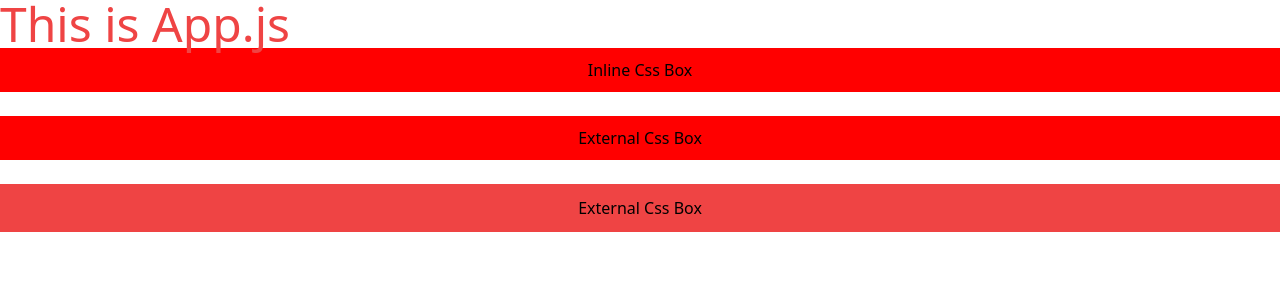
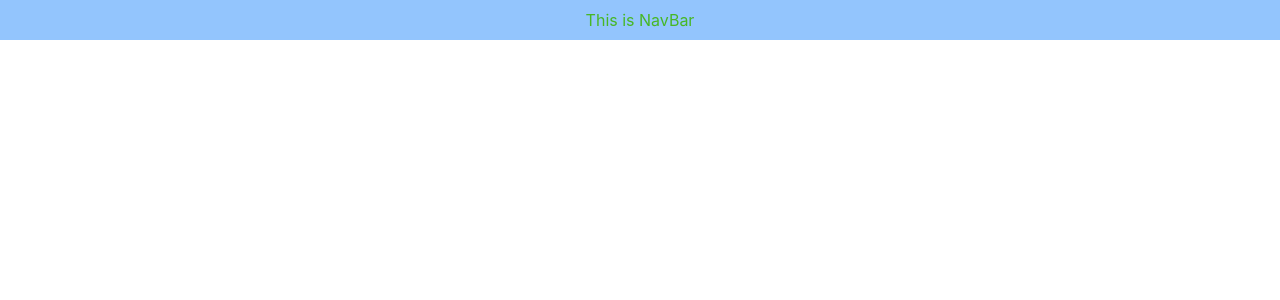
Before and after one commit to SethminiDisanayaka/RAD-React-App, a React (Create React App) app: page / in a window 1280 px wide. Shown: the top 300 px of the page. Built offline with nearby package versions, Linux system fonts and the light colour scheme.

Commit message:
add custom css for tailwind.config.js file and import to the NavBar.tsx file

```diff
--- a/src/App.tsx
+++ b/src/App.tsx
@@ -1,32 +1,14 @@
 import React from 'react';
 import logo from './logo.svg';
-import './App.css';
+// import './App.css';
+import {NavBar} from './view/Navbar/NavBar';
 import {findAllByDisplayValue} from "@testing-library/react";
 
 function App() {
   return (
       <div>
-        <h1 className={"text-5xl text-red-500"}>This is App.js</h1>
-        <div style={{
-            backgroundColor:"red",
-            padding:10,
-            textAlign:"center"
-        }}> Inline Css Box</div>
-
-          <br/>
-
-          <div className="Box">
-              External Css Box
-          </div>
-
-          <br/>
-          <div className="bg-red-500 p-3 text-center">
-              External Css Box
-          </div>
+     <NavBar></NavBar>
       </div>
-
-
-
   );
 }
 
--- a/src/components/ClassComponent.tsx
+++ b/src/components/ClassComponent.tsx
@@ -1,6 +1,7 @@
 import {Component} from "react";
 
 export class ClassComponent extends Component {
+
     render() {
         return (
             <></>
--- a/src/view/Navbar/NavBar.tsx
+++ b/src/view/Navbar/NavBar.tsx
@@ -0,0 +1,12 @@
+import {Component} from "react";
+
+export class NavBar extends Component {
+
+    render() {
+        return (
+            <div className="p-2 bg-blue-300">
+                <h1 className="text-1xl text-center text-secondaryColor"> This is NavBar</h1>
+            </div>
+        );
+    }
+}
--- a/tailwind.config.js
+++ b/tailwind.config.js
@@ -2,7 +2,17 @@
 module.exports = {
   content: ["./src/**/*.{js,jsx,ts,tsx}"],
   theme: {
-    extend: {},
+    extend: {
+      fontFamily:{
+        sans:['inter','sans-serif'],
+        serif:['jost','sans']
+      },
+      colors:{
+         primaryColor:'#6d40e4',
+         secondaryColor:'#47b725',
+         tertiaryColor:'#4c4d4b'
+      }
+    },
   },
   plugins: [],
 }
```
